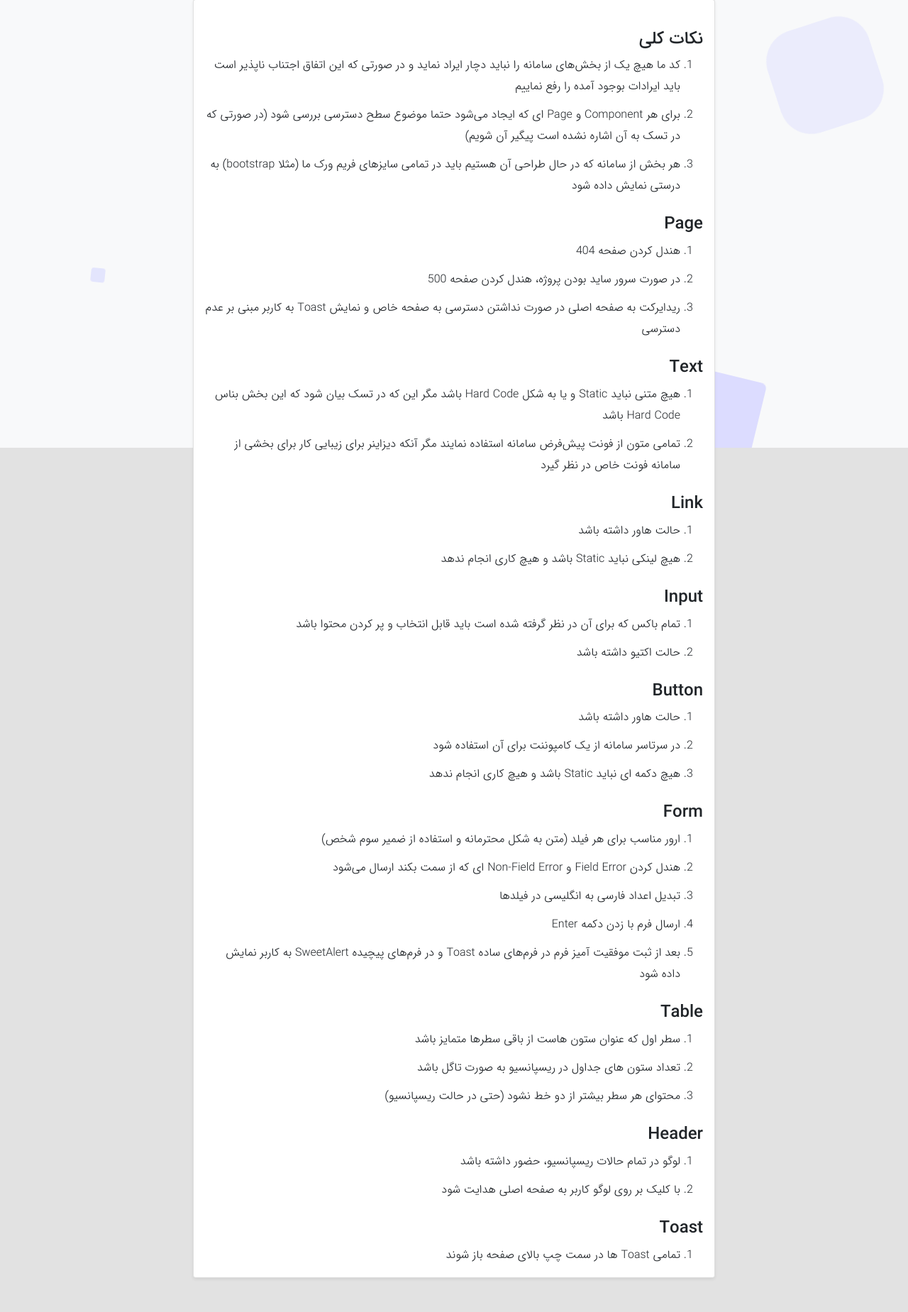
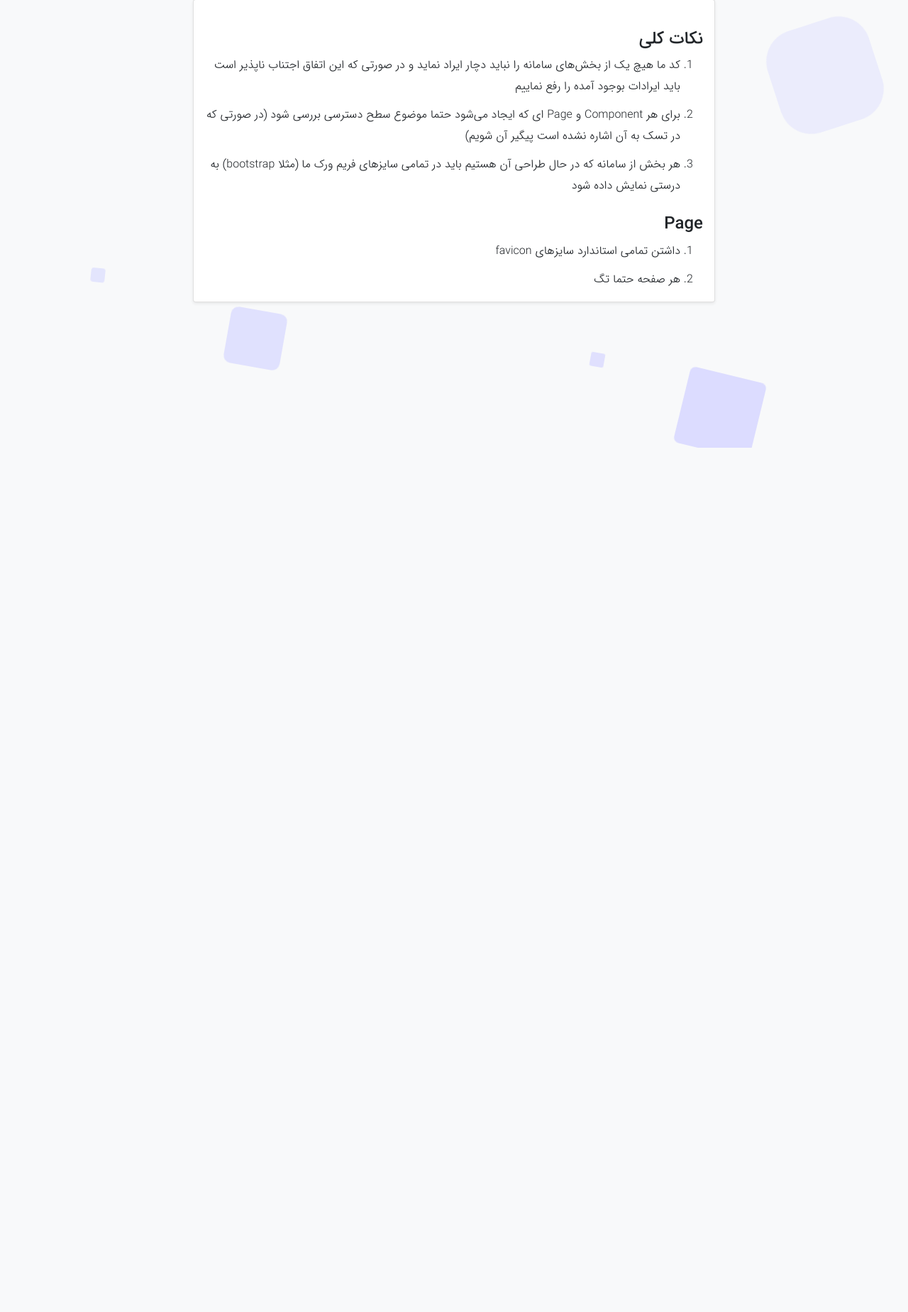
Before and after one commit to ahmadiehsan/poiesis, a Django app: page /standard/testing/react/ in a window 1280 px wide. Shown: the part 169-2018 px from the top of the page at 71% size. After the commit the page ends 800 px from the top, so only its background shows below. Run offline with Django 3.2, Linux system fonts and the light colour scheme; parts of the project's set-up code (start-up, migrations or seed data) failed here and were passed over; some libraries are stand-ins or nearby versions.

Commit message:
Update react_testing_rules

```diff
--- a/apps/standard/templates/standard/_react_testing_rules.html
+++ b/apps/standard/templates/standard/_react_testing_rules.html
@@ -20,6 +20,12 @@
     Page
 </h4>
 <ol class="spaced-list-sm">
+    <li>
+        داشتن تمامی استاندارد سایزهای favicon
+    </li>
+    <li>
+        هر صفحه حتما تگ <title> داشته باشد و در آن ابتدا اسم سایت آمده و بعد از قرار دادن dash سپس عنوان صفحه ذکر شود
+    </li>
     <li>
         هندل کردن صفحه 404
     </li>
@@ -49,7 +55,7 @@
 </h4>
 <ol class="spaced-list-sm">
     <li>
-        حالت هاور داشته باشد
+        حالت هاور داشته باشد (حتما با transition باشد)
     </li>
     <li>
         هیچ لینکی نباید Static باشد و هیچ کاری انجام ندهد
@@ -73,7 +79,7 @@
 </h4>
 <ol class="spaced-list-sm">
     <li>
-        حالت هاور داشته باشد
+        حالت هاور داشته باشد (حتما با transition باشد)
     </li>
     <li>
         در سرتاسر سامانه از یک کامپوننت برای آن استفاده شود
```
